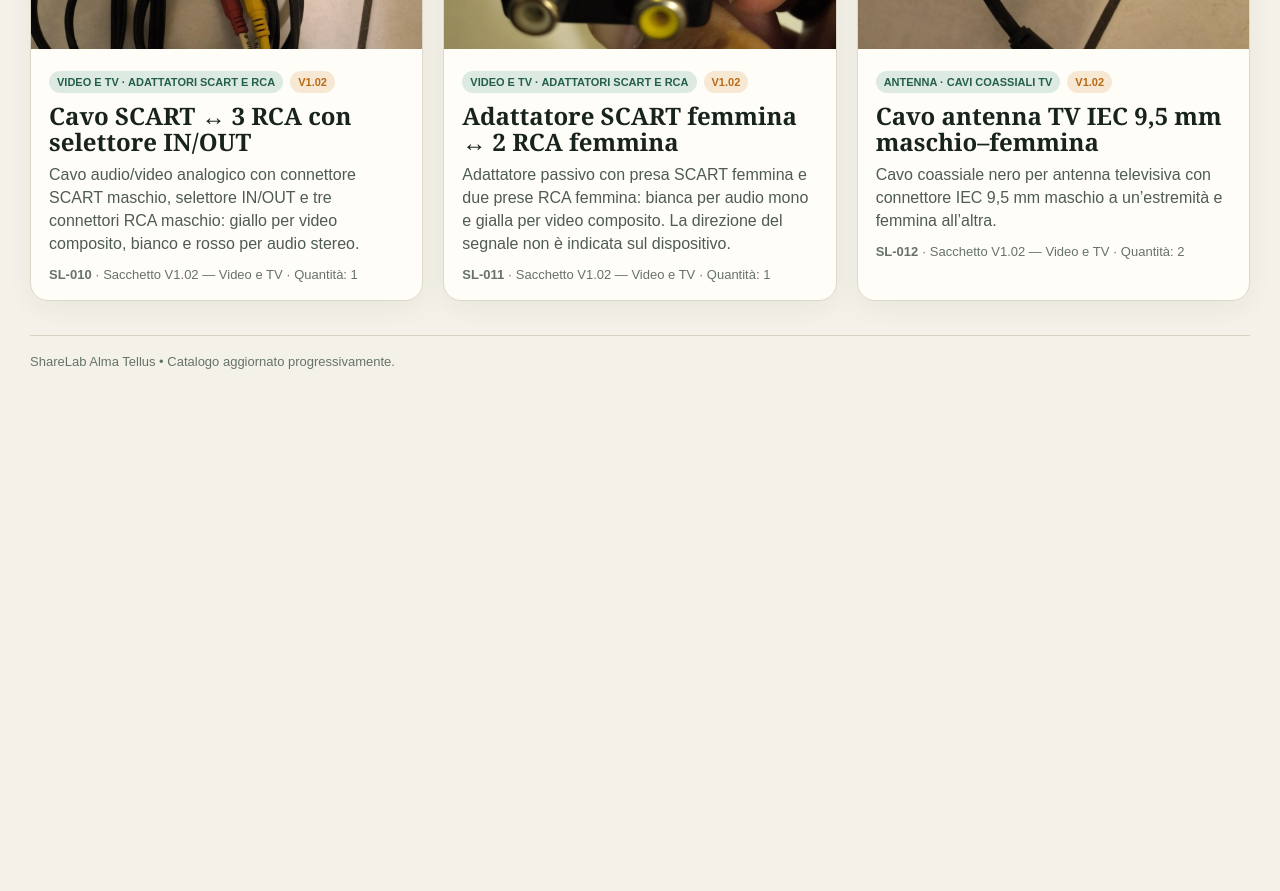
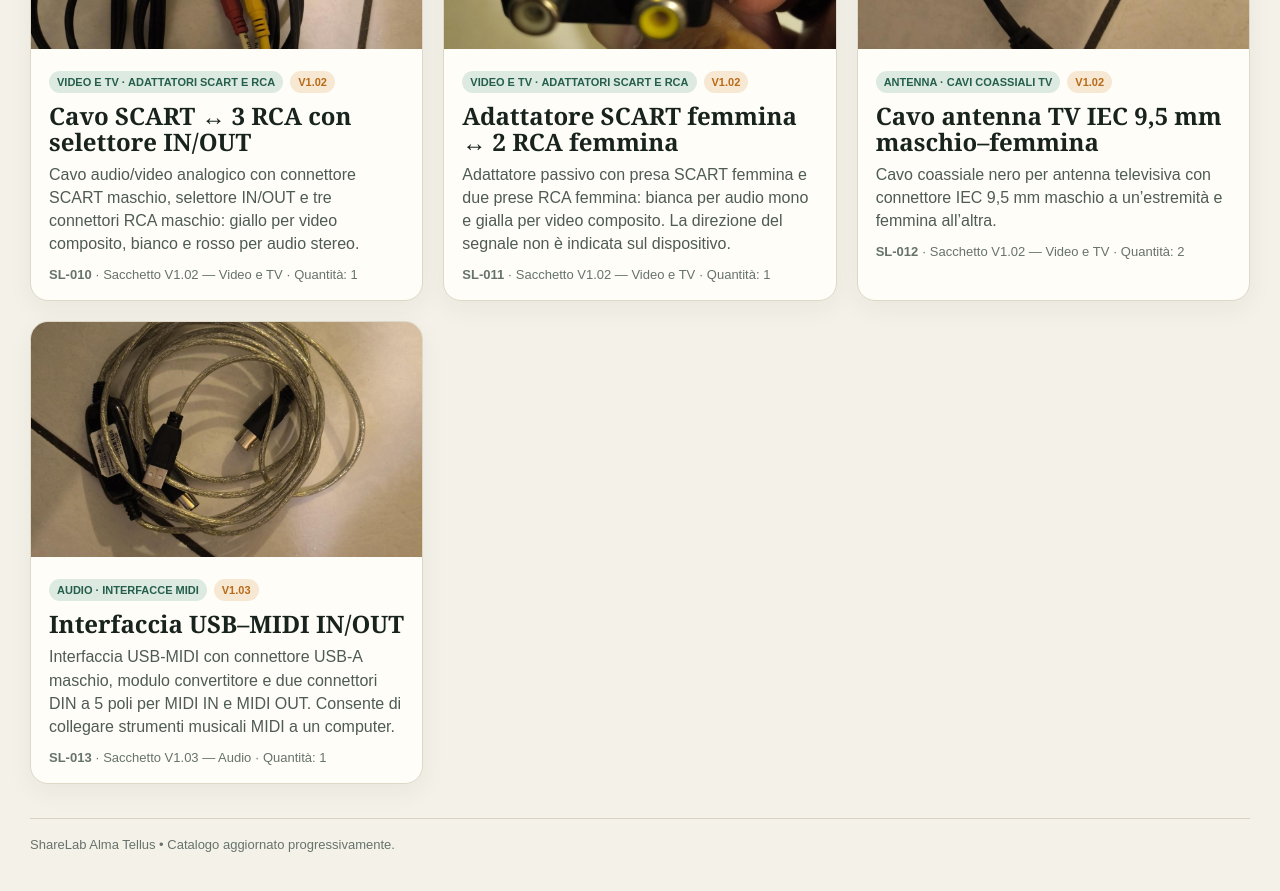
Before and after one commit to almatellus/almatellus.github.io, a Jekyll site: the page sharelab/index.html, which Jekyll copies as it is, in a window 1280 px wide and 900 px high, scrolled down 2205 px. Shown: the top 891 px of the window. Built offline with Jekyll 4.4.1, drawn with Linux system fonts in a browser that asks for light colours; before the commit the page ends 2622 px from its top, so only the background shows below that.

Commit message:
Add SL-013 USB MIDI interface

```diff
--- a/sharelab/index.html
+++ b/sharelab/index.html
@@ -67,7 +67,8 @@ const ITEMS = [
   {code:'SL-009',name:'Cavo SCART maschio–maschio',category:'Video e TV',subcategory:'Cavi SCART',description:'Cavo audio/video analogico nero con connettori SCART maschio a 21 poli a entrambe le estremità, per televisori e apparecchiature video.',bag:'V1.02',bagName:'Video e TV',quantity:3,image:'/assets/sharelab/SL-009.jpg'},
   {code:'SL-010',name:'Cavo SCART ↔ 3 RCA con selettore IN/OUT',category:'Video e TV',subcategory:'Adattatori SCART e RCA',description:'Cavo audio/video analogico con connettore SCART maschio, selettore IN/OUT e tre connettori RCA maschio: giallo per video composito, bianco e rosso per audio stereo.',bag:'V1.02',bagName:'Video e TV',quantity:1,image:'/assets/sharelab/SL-010.jpg'},
   {code:'SL-011',name:'Adattatore SCART femmina ↔ 2 RCA femmina',category:'Video e TV',subcategory:'Adattatori SCART e RCA',description:'Adattatore passivo con presa SCART femmina e due prese RCA femmina: bianca per audio mono e gialla per video composito. La direzione del segnale non è indicata sul dispositivo.',bag:'V1.02',bagName:'Video e TV',quantity:1,image:'/assets/sharelab/SL-011.jpg'},
-  {code:'SL-012',name:'Cavo antenna TV IEC 9,5 mm maschio–femmina',category:'Antenna',subcategory:'Cavi coassiali TV',description:'Cavo coassiale nero per antenna televisiva con connettore IEC 9,5 mm maschio a un’estremità e femmina all’altra.',bag:'V1.02',bagName:'Video e TV',quantity:2,image:'/assets/sharelab/SL-012.jpg'}
+  {code:'SL-012',name:'Cavo antenna TV IEC 9,5 mm maschio–femmina',category:'Antenna',subcategory:'Cavi coassiali TV',description:'Cavo coassiale nero per antenna televisiva con connettore IEC 9,5 mm maschio a un’estremità e femmina all’altra.',bag:'V1.02',bagName:'Video e TV',quantity:2,image:'/assets/sharelab/SL-012.jpg'},
+  {code:'SL-013',name:'Interfaccia USB–MIDI IN/OUT',category:'Audio',subcategory:'Interfacce MIDI',description:'Interfaccia USB-MIDI con connettore USB-A maschio, modulo convertitore e due connettori DIN a 5 poli per MIDI IN e MIDI OUT. Consente di collegare strumenti musicali MIDI a un computer.',bag:'V1.03',bagName:'Audio',quantity:1,image:'/assets/sharelab/SL-013.jpg'}
 ];
 const $=s=>document.querySelector(s),q=$('#q'),cat=$('#cat'),bag=$('#bag'),grid=$('#grid'),count=$('#count'),empty=$('#empty'),light=$('#light'),big=$('#big');
 const esc=s=>String(s).replace(/[&<>"']/g,c=>({'&':'&amp;','<':'&lt;','>':'&gt;','"':'&quot;',"'":'&#39;'}[c]));
```
Also changed, not shown: assets/sharelab/SL-013.jpg (added).
